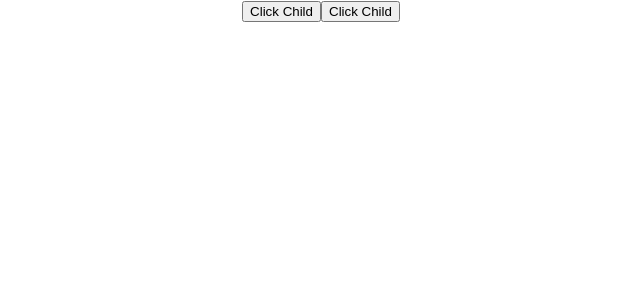
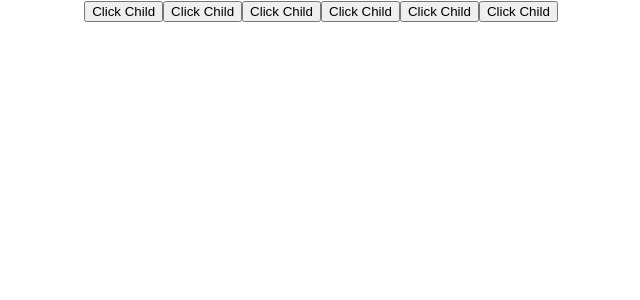
Before and after one commit to TemirovRuslan/pullrequest, a React (Create React App) app: page / in a window 1280 px wide. Shown: the top 300 px of the page, without its empty margins (319-959 px from the left). Built offline with nearby package versions, Linux system fonts and the light colour scheme.

Commit message:
added-more-btn

```diff
--- a/src/components/exampleProps4/Child.js
+++ b/src/components/exampleProps4/Child.js
@@ -7,6 +7,11 @@ export default function Child({childToParent}) {
             <button  onClick={() => childToParent()}>Click Child</button>
             <button  >Click Child</button>
 
+            <button  >Click Child</button>
+            <button  >Click Child</button>
+            <button  >Click Child</button>
+            <button  >Click Child</button>
+
         </div>
     )
 }
```
